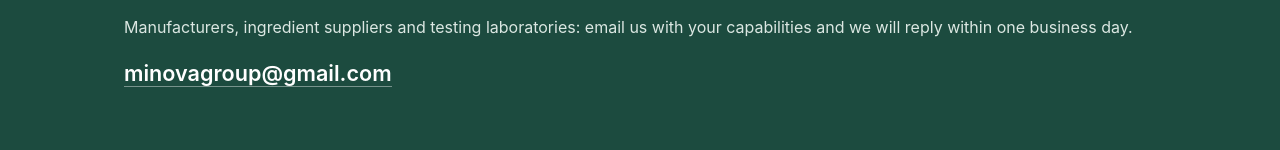
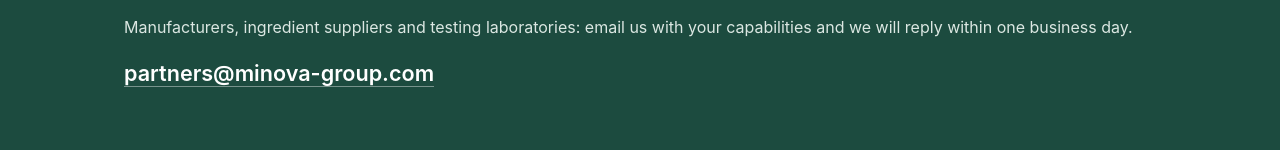
Before and after one commit to minoh0201/minova-site, a plain HTML site: page index.html in a window 1280 px wide. Shown: the part 3219-3369 px from the top of the page. Drawn offline with Linux system fonts and the light colour scheme.

Commit message:
Use partners@minova-group.com as contact email
Co-Authored-By: Claude Fable 5.2 <noreply@anthropic.com>
Claude-Session: https://claude.ai/code/session_01AKrF4dTHesjt2Xn2yWN1Wy

```diff
--- a/index.html
+++ b/index.html
@@ -193,7 +193,7 @@
       <p class="kicker" style="color:#cfe0d9">Contact</p>
       <h2>Let's talk.</h2>
       <p>Manufacturers, ingredient suppliers and testing laboratories: email us with your capabilities and we will reply within one business day.</p>
-      <a class="mail" href="mailto:minovagroup@gmail.com">minovagroup@gmail.com</a>
+      <a class="mail" href="mailto:partners@minova-group.com">partners@minova-group.com</a>
     </div>
   </section>
 </main>
```
